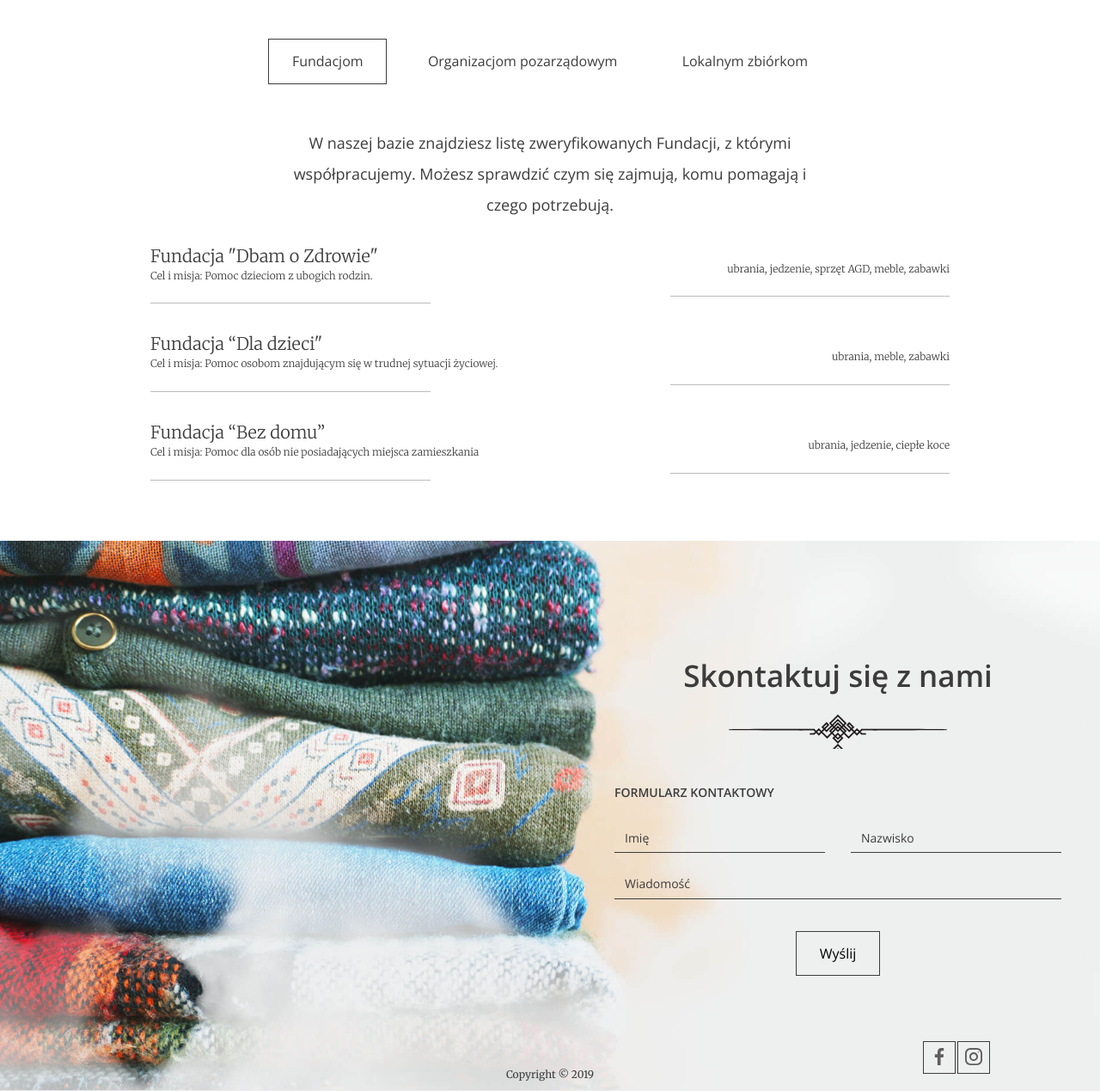
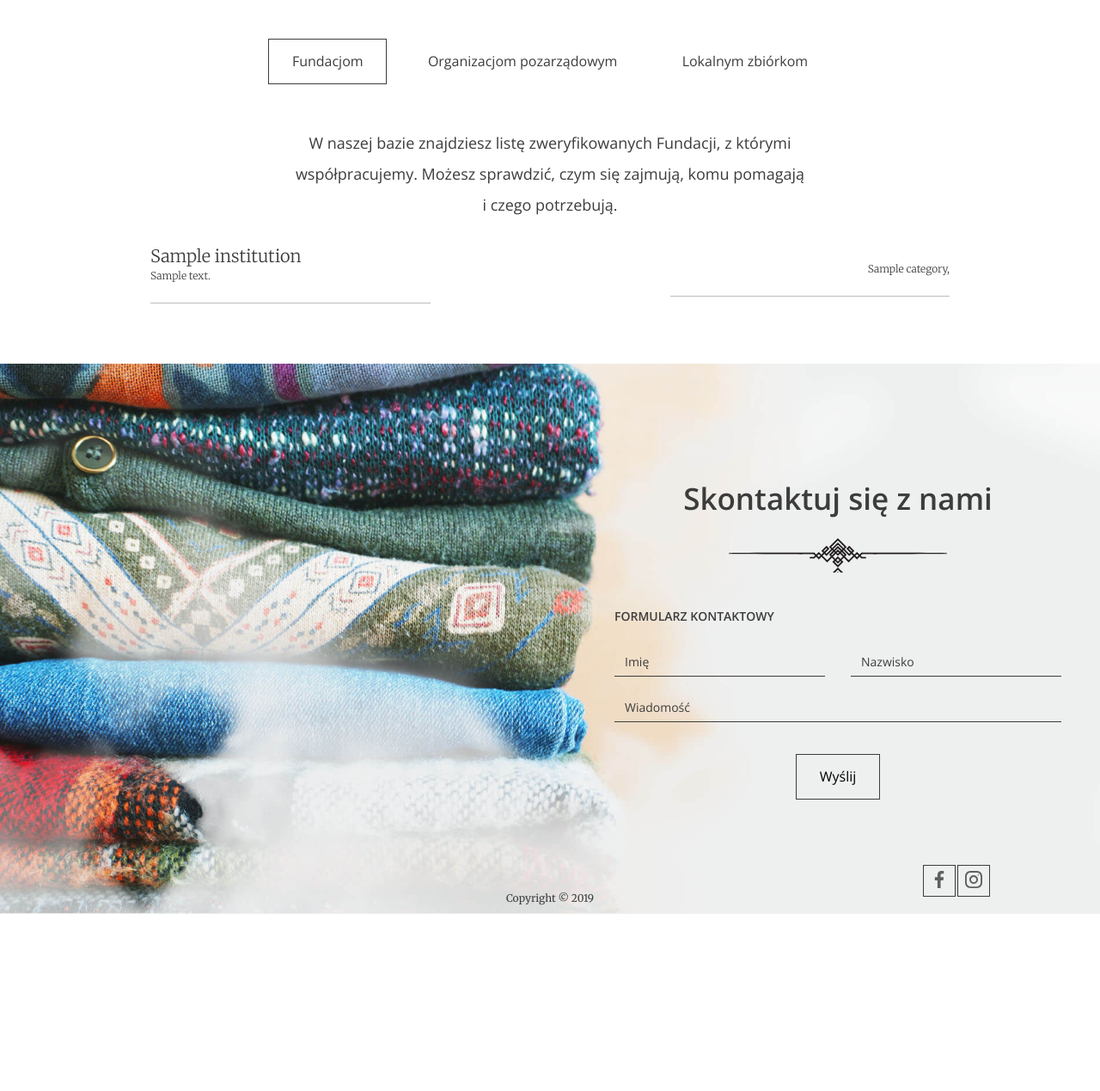
Before and after one commit to Agata999/into-the-right-hands, a Django app: page / in a window 1280 px wide. Shown: the part 2609-3878 px from the top of the page at 86% size. After the commit the page ends 3672 px from the top, so only its background shows below. Run offline with Django 3.2, Linux system fonts and the light colour scheme; tables that the repository leaves empty hold one stand-in row (values such as "Sample post").

Commit message:
Load institutions

```diff
--- a/donation/templates/index.html
+++ b/donation/templates/index.html
@@ -21,7 +21,7 @@
         </div>
 
         <div class="stats--item">
-          <em>{{ institutions }}</em>
+          <em>{{ supported_institutions }}</em>
           <h3>Wspartych organizacji</h3>
           <p>Lorem ipsum dolor sit amet consectetur, adipisicing elit. Laboriosam magnam, sint nihil cupiditate quas quam.</p>
         </div>
@@ -78,35 +78,25 @@
 
       <!-- SLIDE 1 -->
       <div class="help--slides active" data-id="1">
-        <p>W naszej bazie znajdziesz listę zweryfikowanych Fundacji, z którymi współpracujemy. Możesz sprawdzić czym się zajmują, komu pomagają i czego potrzebują.</p>
+        <p>W naszej bazie znajdziesz listę zweryfikowanych Fundacji, z którymi współpracujemy. Możesz sprawdzić, czym się zajmują, komu pomagają </br>i czego potrzebują.</p>
 
         <ul class="help--slides-items">
+            {% for foundation in foundations %}
           <li>
             <div class="col">
-              <div class="title">Fundacja "Dbam o Zdrowie"</div>
-              <div class="subtitle">Cel i misja: Pomoc dzieciom z ubogich rodzin.</div>
+              <div class="title">{{ foundation.name }}</div>
+              <div class="subtitle">{{ foundation.description }}</div>
             </div>
 
-            <div class="col"><div class="text">ubrania, jedzenie, sprzęt AGD, meble, zabawki</div></div>
+            <div class="col">
+                <div class="text">
+                {% for category in foundation.categories.all %}
+                    {{ category }},
+                {% endfor %}
+                </div>
+            </div>
           </li>
-
-          <li>
-            <div class="col">
-              <div class="title">Fundacja “Dla dzieci"</div>
-              <div class="subtitle">Cel i misja: Pomoc osobom znajdującym się w trudnej sytuacji życiowej.</div>
-            </div>
-
-            <div class="col"><div class="text">ubrania, meble, zabawki</div></div>
-          </li>
-
-          <li>
-            <div class="col">
-              <div class="title">Fundacja “Bez domu”</div>
-              <div class="subtitle">Cel i misja: Pomoc dla osób nie posiadających miejsca zamieszkania</div>
-            </div>
-
-            <div class="col"><div class="text">ubrania, jedzenie, ciepłe koce</div></div>
-          </li>
+            {% endfor %}
         </ul>
         <!-- Pagination
         <ul class="help--slides-pagination">
@@ -121,46 +111,23 @@
       <!-- SLIDE 2 -->
       <div class="help--slides" data-id="2">
         <p>
-          Lorem ipsum dolor, sit amet consectetur adipisicing elit. Hic officiis mollitia dolor, neque aspernatur accusamus debitis. Ducimus, officia. Quia, sunt illum! Non iste placeat ab ipsum alias
-          quos suscipit corporis!
+          W naszej bazie znajdziesz listę Organizacji Pozarządzowych, z którymi współpracujemy. Możesz sprawdzić, czym się zajmują, komu pomagają </br>i czego potrzebują.
         </p>
         <ul class="help--slides-items">
+            {% for NGO in NGOs %}
           <li>
             <div class="col">
-              <div class="title">Organizacja 1</div>
-              <div class="subtitle">Lorem ipsum dolor sit amet consectetur.</div>
+              <div class="title">{{ NGO.name }}</div>
+              <div class="subtitle">{{ NGO.description }}</div>
             </div>
 
-            <div class="col"><div class="text">Lorem ipsum dolor sit amet consectetur adipisicing elit.</div></div>
+            <div class="col"><div class="text">
+                {% for category in NGO.categories.all %}
+                    {{ category }},
+                {% endfor %}
+            </div></div>
           </li>
-
-          <li>
-            <div class="col">
-              <div class="title">Organizacja 2</div>
-              <div class="subtitle">Lorem ipsum dolor sit amet consectetur.</div>
-            </div>
-
-            <div class="col"><div class="text">Lorem ipsum dolor sit amet consectetur adipisicing elit.</div></div>
-          </li>
-
-          <li>
-            <div class="col">
-              <div class="title">Organizacja 3</div>
-              <div class="subtitle">Lorem ipsum dolor sit amet consectetur.</div>
-            </div>
-
-            <div class="col"><div class="text">Lorem ipsum dolor sit amet consectetur adipisicing elit.</div></div>
-          </li>
-
-          <li>
-            <div class="col">
-              <div class="title">Organizacja 4</div>
-              <div class="subtitle">Lorem ipsum dolor sit amet consectetur.</div>
-            </div>
-
-            <div class="col"><div class="text">Lorem ipsum dolor sit amet consectetur adipisicing elit.</div></div>
-          </li>
-        </ul>
+            {% endfor %}
 
         <!-- Pagination
         <ul class="help--slides-pagination">
@@ -175,26 +142,23 @@
 
       <!-- SLIDE 3 -->
       <div class="help--slides" data-id="3">
-        <p>Lorem ipsum dolor sit amet, his ocurreret persequeris ea, ad utinam laudem duo. Verterem adipisci partiendo eos ne, ea his reque quaeque recteque, ne quo lobortis intellegam.</p>
+        <p>Wspomagamy również zweryfikowane lokalne zbiórki</p>
         <ul class="help--slides-items">
+            {% for collection in local_collections %}
           <li>
             <div class="col">
-              <div class="title">Lokalna zbiórka 1</div>
-              <div class="subtitle">Lorem ipsum dolor sit amet consectetur.</div>
+              <div class="title">{{ collection.name }}</div>
+              <div class="subtitle">{{ collection.description }}</div>
             </div>
 
-            <div class="col"><div class="text">Lorem ipsum dolor sit amet consectetur adipisicing elit.</div></div>
+            <div class="col"><div class="text">
+                {% for category in collection.categories.all %}
+                    {{ category }},
+                {% endfor %}
+            </div></div>
           </li>
+            {% endfor %}
 
-          <li>
-            <div class="col">
-              <div class="title">Lokalna zbiórka 2</div>
-              <div class="subtitle">Lorem ipsum dolor sit amet consectetur.</div>
-            </div>
-
-            <div class="col"><div class="text">Lorem ipsum dolor sit amet consectetur adipisicing elit.</div></div>
-          </li>
-        </ul>
 
         <!-- Pagination
         <ul class="help--slides-pagination">
--- a/donation/views.py
+++ b/donation/views.py
@@ -11,8 +11,14 @@ class LandingPage(View):
         for donation in donations:
             quantity += donation.quantity
         supported_institutions = len(list(set([d.institution for d in donations])))
+        foundations = Institution.objects.filter(type=0)
+        NGOs = Institution.objects.filter(type=1)
+        local_collections = Institution.objects.filter(type=2)
         return render(request, 'index.html', {'quantity': quantity,
-                                              'institutions': supported_institutions})
+                                              'supported_institutions': supported_institutions,
+                                              'foundations': foundations,
+                                              'NGOs': NGOs,
+                                              'local_collections': local_collections})
 
 
 class AddDonation(View):
```
